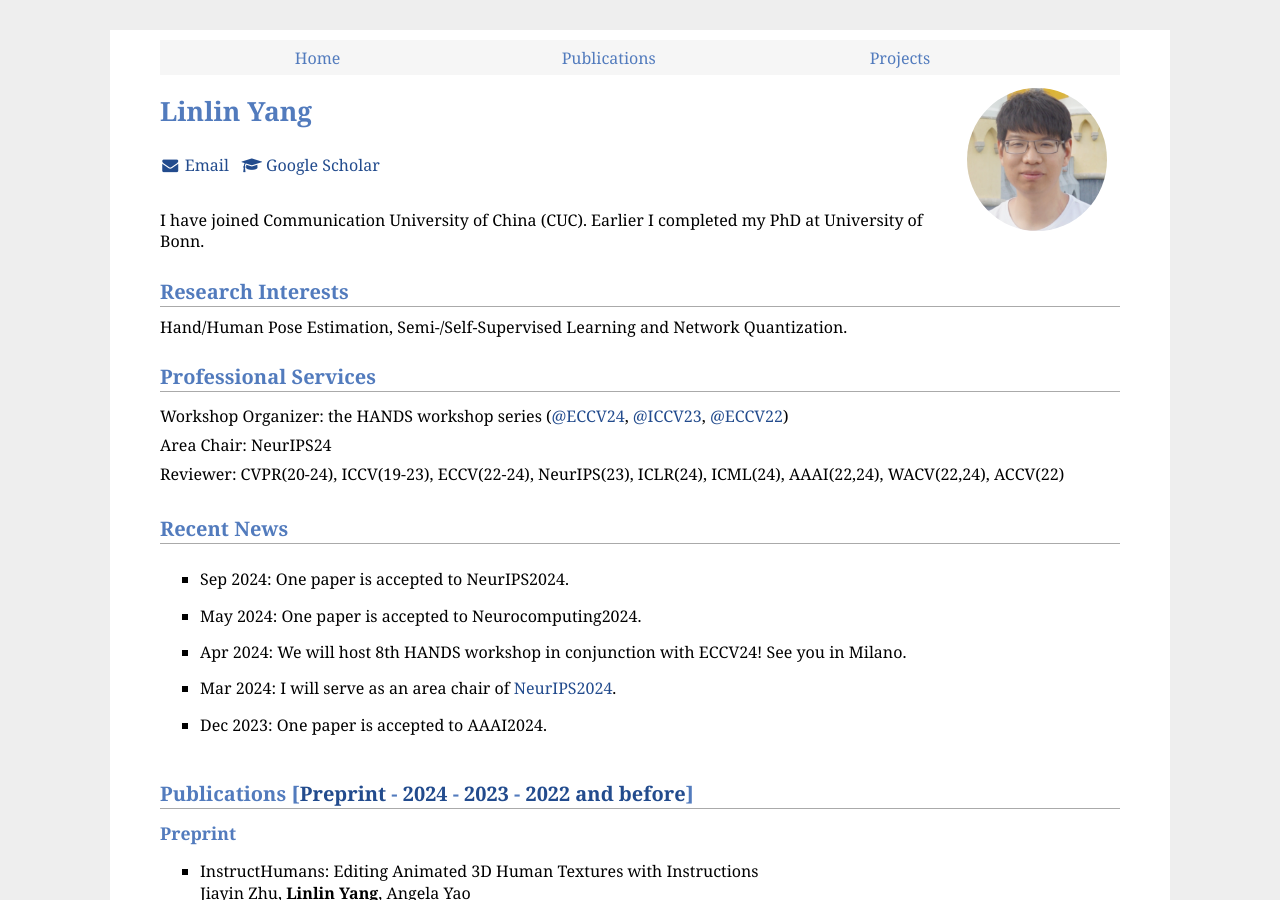
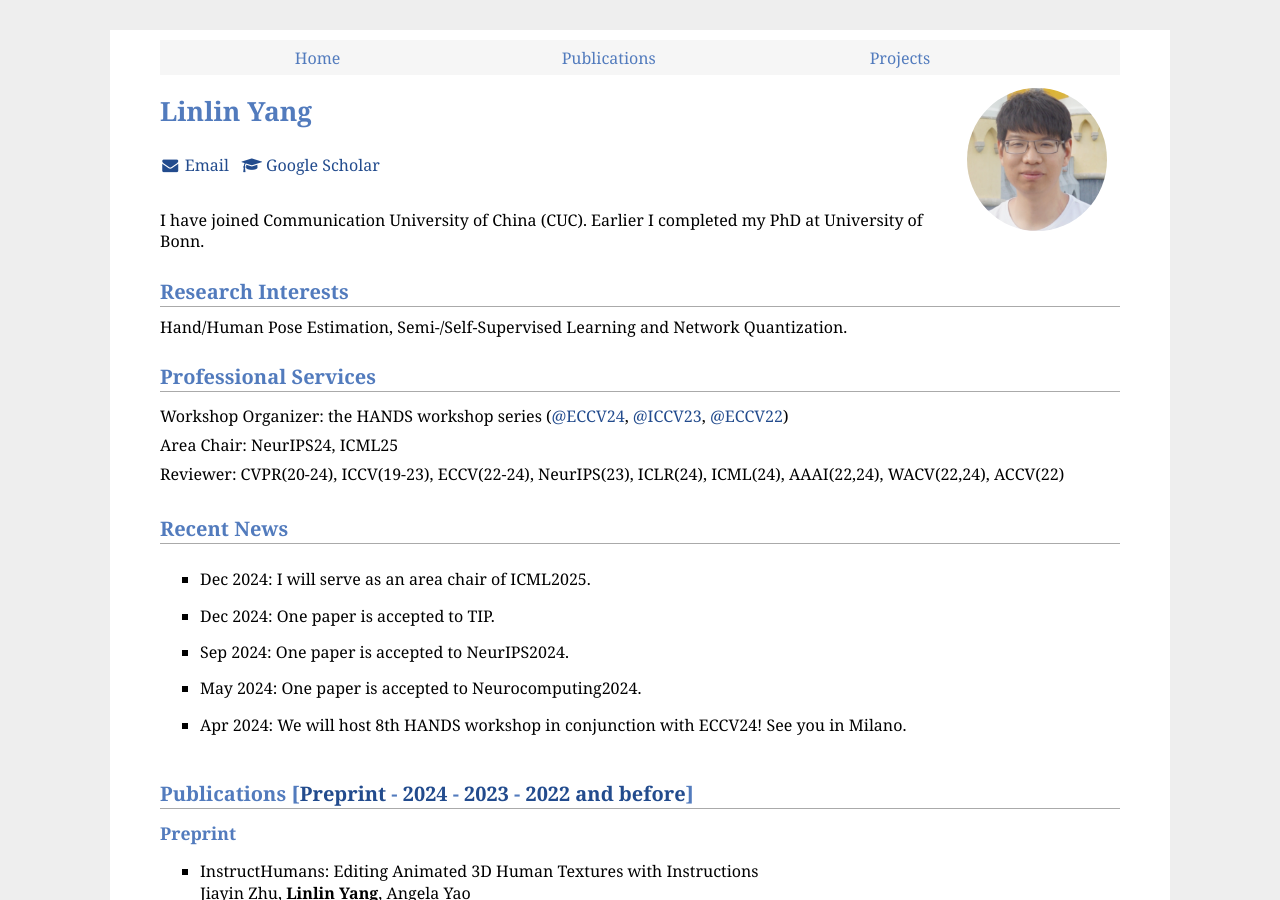
Before and after one commit to bestonebyone/mu4yang, a Jekyll site: the page built from index.md, in a window 1280 px wide and 900 px high. Built offline with Jekyll 4.4.1, drawn with Linux system fonts in a browser that asks for light colours; comment, search, counter and statistics services are not loaded.

Commit message:
Update index.md

```diff
--- a/index.md
+++ b/index.md
@@ -39,7 +39,7 @@ Hand/Human Pose Estimation, Semi-/Self-Supervised Learning and Network Quantizat
 
 <div style="line-height: 1.8;">
 Workshop Organizer: the HANDS workshop series (<a href="http://hands-workshop.org">@ECCV24</a>, <a href="https://sites.google.com/view/hands2023/">@ICCV23</a>, <a href="https://sites.google.com/view/hands2022/home">@ECCV22</a>) <br>
-Area Chair: NeurIPS24 <br>
+Area Chair: NeurIPS24, ICML25 <br>
 Reviewer: CVPR(20-24), ICCV(19-23), ECCV(22-24), NeurIPS(23), ICLR(24), ICML(24), AAAI(22,24), WACV(22,24), ACCV(22)<br>
 </div>
 
@@ -48,6 +48,8 @@ Reviewer: CVPR(20-24), ICCV(19-23), ECCV(22-24), NeurIPS(23), ICLR(24), ICML(24)
 
 <div style="height: 200px; overflow: auto;">
 <ul>
+<li> Dec 2024: I will serve as an area chair of ICML2025.</li>
+<li> Dec 2024: One paper is accepted to TIP.</li>
 <li> Sep 2024: One paper is accepted to NeurIPS2024.</li>
 <li> May 2024: One paper is accepted to Neurocomputing2024.</li>
 <li> Apr 2024: We will host 8th HANDS workshop in conjunction with ECCV24! See you in Milano.</li>
```
